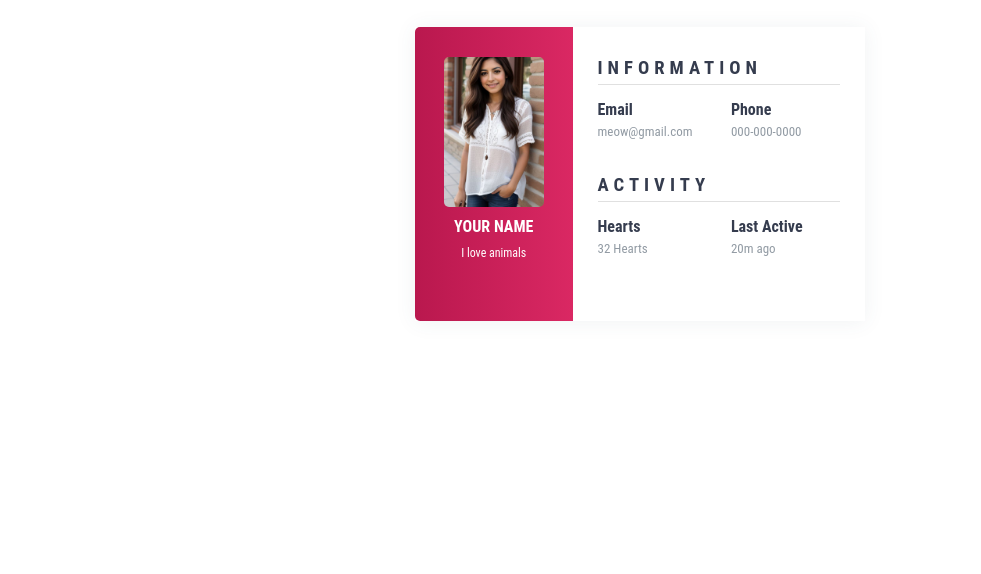
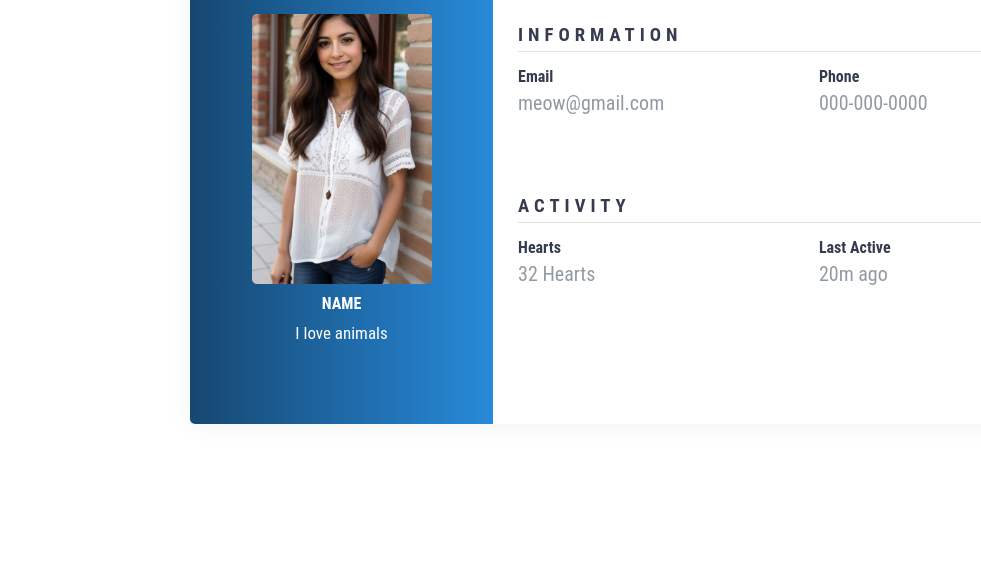
Before and after one commit to KatieC586/KennelConnect-Master, a plain HTML site: page Profile.html in a window 1280 px wide. Shown: the part 226-800 px from the top of the page, without its empty margins (0-981 px from the left). Drawn offline with Linux system fonts and the light colour scheme.

Commit message:
Sizing fix on profile

```diff
--- a/Profile.html
+++ b/Profile.html
@@ -3,6 +3,7 @@
     <meta charset="UTF-8">
     <title>Kennel Connect</title>
     <link href="css/homestyle.css" rel="stylesheet" type="text/css" />
+    <meta name="viewport" content="width=device-width, initial-scale=1.0">
     <!--<script src="//code.jquery.com/jquery-1.11.3.min.js"></script>-->
 </head>
 
@@ -53,10 +54,10 @@
 <div class="profile-container">
 
 
-<div class="wrapper">
+<div class="wrapper4">
     <div class="left">
-        <img src=assets/img/girl.jpg src="girl.jpg" alt="girl" width="100">
-        <h4>YOUR NAME</h4>
+        <img src=assets/img/girl.jpg src="girl.jpg" alt="girl" width="180">
+        <h4>NAME</h4>
         <p>I love animals</p>
     </div>
     <div class="right">
--- a/css/homestyle.css
+++ b/css/homestyle.css
@@ -701,19 +701,20 @@ color:#fff;
 }
 
 
-.wrapper{
+.wrapper4{
     position: absolute;
     top: 50%;
     left: 50%;
     transform: translate(-50%, -50%);
-    width: 450px;
+    width: 900px;
+    height: 500px;
     display: flex;
     box-shadow: 0 1px 20px 0 rgba(69,90,100,0.08);
 }
 
-.wrapper .left {
-    width: 35%;
-    background: linear-gradient(to right, #b9184e, #da2863);
+.wrapper4 .left {
+    width: 40%;
+    background: linear-gradient(to right, #154770, #288ada);
     padding: 30px 25px;
     border-top-left-radius: 5px;
     border-bottom-left-radius: 5px;
@@ -721,34 +722,35 @@ color:#fff;
     color: #fff;
 }
 
-.wrapper .left img {
+.wrapper4 .left img {
+    margin-top: 60px;
     margin-bottom: 10px;
     border-radius: 5px;
 }
 
-.wrapper .left h4 {
+.wrapper4 .left h4 {
     margin-bottom: 10px;
 }
 
-.wrapper .left p{
-    font-size: 12px;
+.wrapper4 .left p{
+    font-size: 17px;
 }
 
-.wrapper .right{
-    width: 65%;
+.wrapper4 .right{
+    width: 80%;
     background: #fff;
     border-top-right-radius: 5px;
     border-bottom-right-radius: 5px;
     padding: 30px 25px;
 }
 
-.wrapper .right .info,
-.wrapper .right .Activity{
-    margin-bottom: 25px;
+.wrapper4 .right .info,
+.wrapper4 .right .Activity{
+    margin-top: 70px;
 }
 
-.wrapper .right .info h3,
-.wrapper .right .Activity h3{
+.wrapper4 .right .info h3,
+.wrapper4 .right .Activity h3{
     margin-bottom: 15px;
     padding-bottom: 5px;
     border-bottom: 1px solid #e0e0e0;
@@ -757,26 +759,26 @@ color:#fff;
     letter-spacing: 5px;
 }
 
-.wrapper .right .info_data,
-.wrapper .right .Activity_data {
+.wrapper4 .right .info_data,
+.wrapper4 .right .Activity_data {
     display: flex;
     justify-content: space-between;
 }
 
-.wrapper .right .info_data .data,
-.wrapper .right .Activity_data .data {
+.wrapper4 .right .info_data .data,
+.wrapper4 .right .Activity_data .data {
     width: 45%;
 }
 
-.wrapper .right .info_data .data h4,
-.wrapper .right .Activity_data .data h4{
+.wrapper4 .right .info_data .data h4,
+.wrapper4 .right .Activity_data .data h4{
     color: #353c4e;
     margin-bottom: 5px;
 }
 
-.wrapper .right .info_data .data p,
-.wrapper .right .Activity_data .data p{
-    font-size: 13px;
+.wrapper4 .right .info_data .data p,
+.wrapper4 .right .Activity_data .data p{
+    font-size: 20px;
     margin-bottom: 10px;
     color: #919aa3;
 }
```
